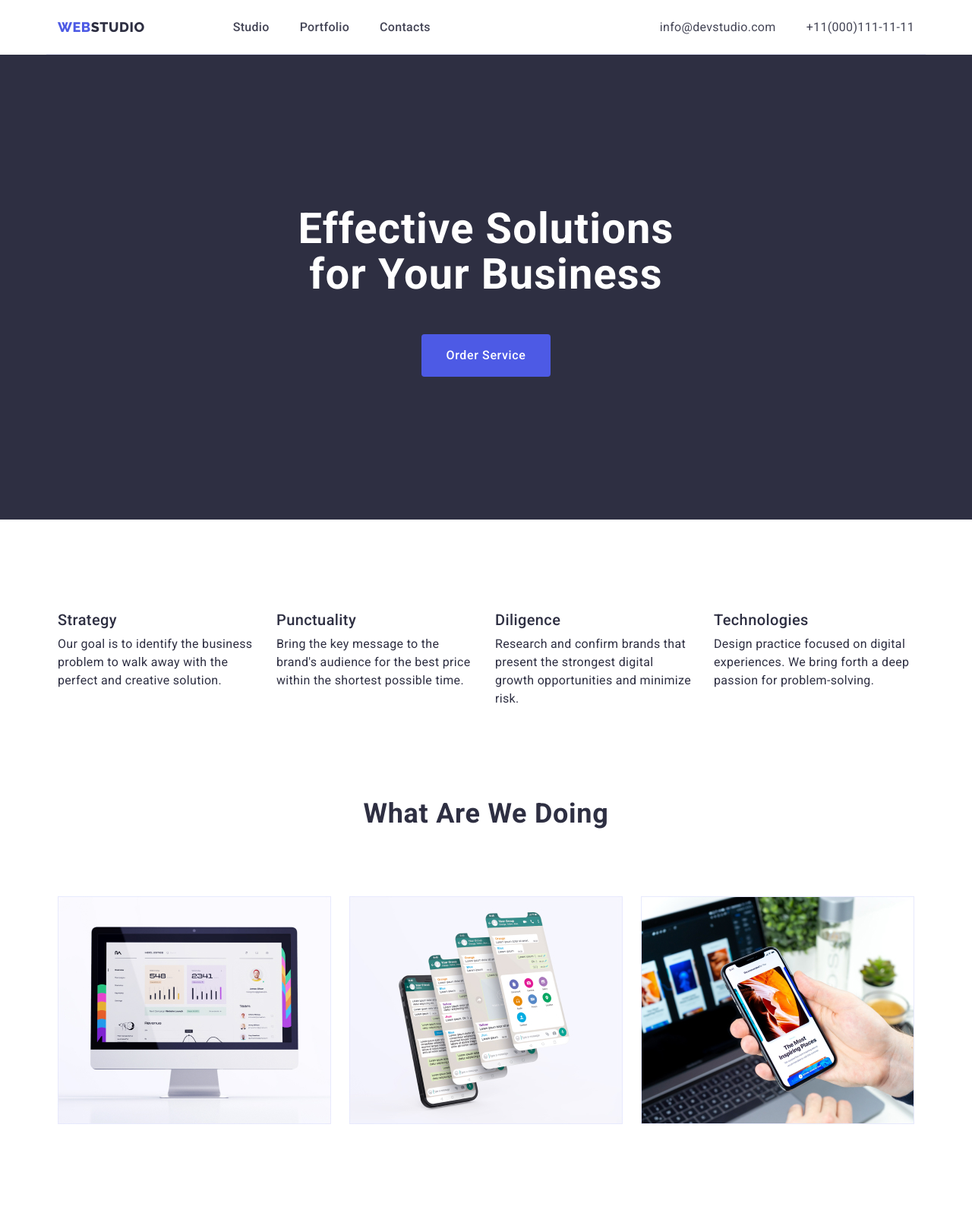
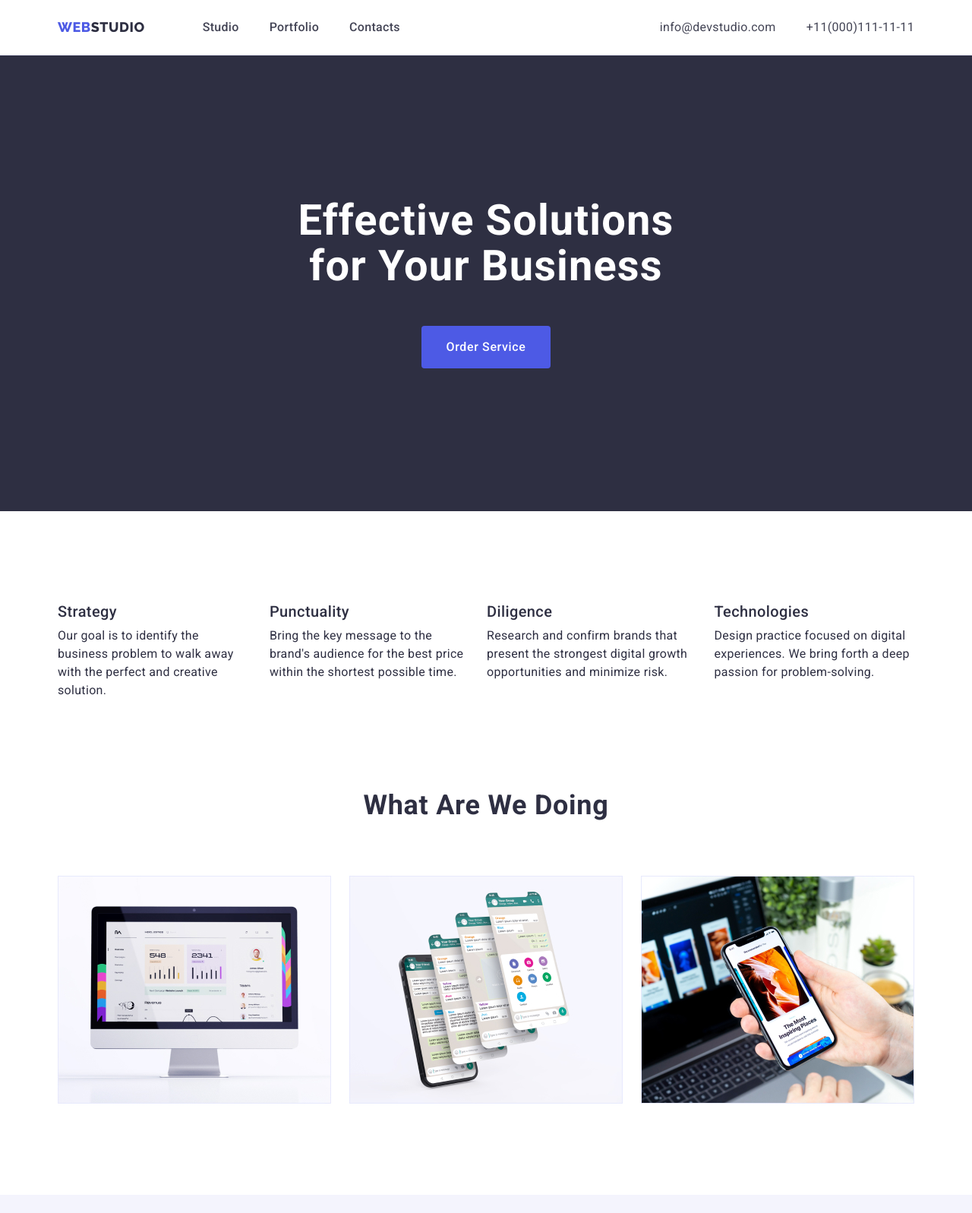
Before and after one commit to Yevhenii07/goit-markup-hw-01, a plain HTML site: page index.html in a window 1280 px wide. Shown: the top 1597 px of the page at 76% size. Drawn offline with nearby package versions, Linux system fonts and the light colour scheme.

Commit message:
hw-03-final

```diff
--- a/css/style.css
+++ b/css/style.css
@@ -29,6 +29,10 @@ body {
   background-color: var(--main-bg-cl);
   font-family: "Roboto", Verdana, Geneva, Tahoma, sans-serif;
   font-size: 16px;
+}
+.section {
+  padding-top: 120px;
+  padding-bottom: 120px;
 }
 img {
   display: block;
@@ -76,8 +80,6 @@ p {
   line-height: 1.33;
   letter-spacing: 0.03em;
   margin-right: 76px;
-  padding-top: 24px;
-  padding-bottom: 24px;
 }
 .logo-dark span {
   color: var(--dark-overlays-cl);
@@ -91,7 +93,6 @@ p {
   cursor: pointer;
   border-style: none;
   padding: 16px 32px;
-  margin-bottom: 188px;
   border-radius: 4px;
   margin-right: auto;
   margin-left: auto;
@@ -104,8 +105,6 @@ p {
   display: flex;
   justify-content: center;
   gap: 24px;
-  padding-top: 96px;
-  padding-bottom: 72px;
 }
 .button-nav .button {
   color: var(--primary-band-cl);
@@ -117,6 +116,7 @@ p {
   border: 1px solid var(--accent-bg-cl);
   border-radius: 4px;
   padding: 12px 24px;
+  margin-bottom: 72px;
 }
 .button-nav .button:hover {
   color: var(--main-bg-cl);
@@ -124,6 +124,8 @@ p {
 }
 .list {
   list-style: none;
+  margin: 0;
+  padding: 0;
 }
 .nav-link:hover {
   color: var(--pressed-state-cl);
@@ -159,16 +161,15 @@ p {
   font-size: 56px;
   line-height: 1.07;
   letter-spacing: 0.02em;
-  padding-top: 200px;
   padding-bottom: 48px;
   width: 504px;
   margin-right: auto;
   margin-left: auto;
 }
-.main-page-bg {
+.main {
   background-color: var(--dark-overlays-cl);
   text-align: center;
-  margin-bottom: 120px;
+  padding: 188px 0;
 }
 .title {
   color: var(--dark-overlays-cl);
@@ -177,11 +178,7 @@ p {
   letter-spacing: 0.02em;
   text-transform: capitalize;
   text-align: center;
-  padding-bottom: 72px;
-  padding-left: 0px;
-}
-.title-team {
-  padding-top: 120px;
+  margin-bottom: 72px;
 }
 .subtitle {
   color: var(--dark-overlays-cl);
@@ -189,17 +186,15 @@ p {
   font-size: 20px;
   line-height: 1.2;
   letter-spacing: 0.02em;
-  padding-bottom: 8px;
+  margin-bottom: 8px;
 }
 .text {
   color: var(--dark-overlays-cl);
   line-height: 1.5;
   letter-spacing: 0.02em;
-  width: 264px;
 }
 .section-team {
   background-color: var(--light-bg-cl);
-  padding-bottom: 120px;
 }
 .footer {
   background-color: var(--dark-overlays-cl);
@@ -231,8 +226,6 @@ p {
 .header-container {
   display: flex;
   align-items: center;
-  height: 72px;
-  border-bottom: 1px solid var(--accent-bg-cl);
 }
 .header-list {
   display: flex;
@@ -240,6 +233,9 @@ p {
 }
 .header-nav {
   margin-right: auto;
+}
+.header {
+  border-bottom: 1px solid var(--accent-bg-cl);
 }
 .contact-list {
   display: flex;
@@ -249,20 +245,14 @@ p {
 .benefits-list {
   display: flex;
   gap: 24px;
-  padding-left: 0px;
-  padding-right: 0px;
-  margin-left: 0px;
 }
 .benefits {
-  margin-bottom: 120px;
+  padding-bottom: 0;
 }
 .img-list {
   display: flex;
   gap: 24px;
   padding-left: 0px;
-}
-.section-img {
-  margin-bottom: 120px;
 }
 .team-list {
   display: flex;
@@ -277,7 +267,7 @@ p {
 }
 .team-img > h3 {
   text-align: center;
-  margin-bottom: 8px;
+  margin-top: 8px;
 }
 .team-img > p {
   text-align: center;
@@ -287,13 +277,13 @@ p {
   display: flex;
   flex-wrap: wrap;
   gap: 24px;
-  padding-left: 0;
-  padding-right: 0;
-  margin-bottom: 120px;
 }
 .portfolio-item {
   flex-basis: calc((100%- (var(--indent) * (var(--items)-1))) / var(--items));
   margin-bottom: 48px;
+}
+.portfolio {
+  padding-top: 96px;
 }
 .description {
   padding-left: 16px;
--- a/index.html
+++ b/index.html
@@ -16,7 +16,7 @@
     <link rel="stylesheet" href="./css/style.css" />
   </head>
   <body>
-    <header class="top-line">
+    <header class="header">
       <div class="header-container container">
         <a href="./index.html" class="logo-dark">WEB<span>STUDIO</span></a>
         <nav class="header-nav">
@@ -46,14 +46,14 @@
     </header>
 
     <main>
-      <section class="main-page-bg">
+      <section class="main section">
         <div class="container">
           <h1 class="main-title">Effective Solutions for Your Business</h1>
           <button type="button" class="main-button">Order Service</button>
         </div>
       </section>
 
-      <section class="benefits">
+      <section class="benefits section">
         <div class="container">
           <h2 class="visually-hidden">Our benefits</h2>
           <ul class="benefits-list list">
@@ -89,7 +89,7 @@
         </div>
       </section>
 
-      <section class="section-img">
+      <section class="section-img section">
         <div class="container">
           <h2 class="title">What are we doing</h2>
           <ul class="img-list list">
@@ -100,9 +100,9 @@
         </div>
       </section>
 
-      <section class="section-team">
+      <section class="section-team section">
         <div class="container">
-          <h2 class="title-team title">Our Team</h2>
+          <h2 class="title">Our Team</h2>
           <ul class="team-list list">
             <li class="team-img">
               <img src="./images/img.jpg" alt="man1" width="264" />
```
Also changed, not shown: portfolio.html (+2 -2 lines).
